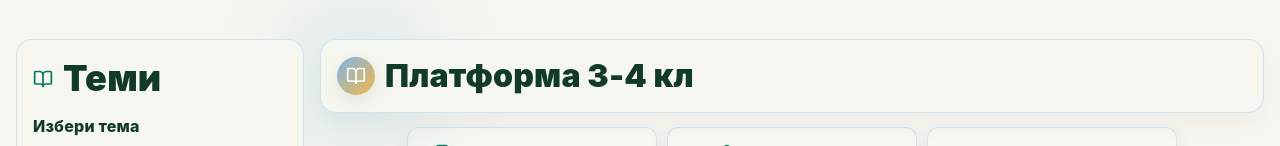
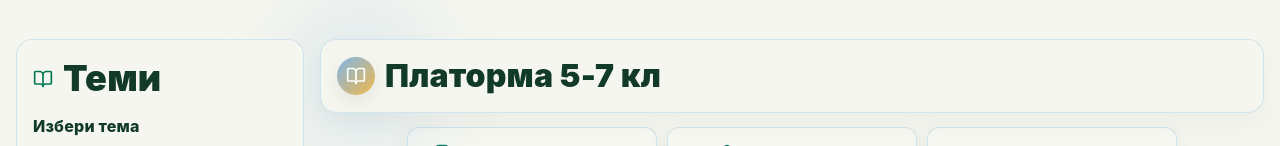
Before and after one commit to Digital-Horizont/SastezatelBG, a Next.js app: page /platform-5-7/fractions in a window 1280 px wide. Shown: the part 138-284 px from the top of the page. Built offline with nearby package versions, Linux system fonts and the light colour scheme.

Commit message:
Quick flexibility added to platform

```diff
--- a/src/app/platform-3-4/[themeId]/page.client.jsx
+++ b/src/app/platform-3-4/[themeId]/page.client.jsx
@@ -31,7 +31,7 @@ export default function ThemePageClient({ themes, initialSelectedKey, platformLi
       <DecorativeWave />
       <div className={styles.grid}>
         <SideBar className={styles.sideBar} platform_url="platform-3-4" />
-        <ThemeContent className={styles.themeContent} />
+        <ThemeContent className={styles.themeContent} platform_title={"Платорма 3-4 кл"} platform_link={"https://sicademybg.skillplate.com/course/platforma-3-4kl"}/>
         <EasyPayModal className={styles.easyPayModal} />
       </div>
       <DecorativeWave rotated />
--- a/src/app/platform-5-7/[themeId]/page.client.jsx
+++ b/src/app/platform-5-7/[themeId]/page.client.jsx
@@ -31,7 +31,7 @@ export default function ThemePageClient({ themes, initialSelectedKey, platformLi
       <DecorativeWave />
       <div className={styles.grid}>
         <SideBar className={styles.sideBar} platform_url="platform-5-7" />
-        <ThemeContent className={styles.themeContent} />
+        <ThemeContent className={styles.themeContent} platform_title={"Платорма 5-7 кл"} platform_link={"https://sicademybg.skillplate.com/course/platforma-5-7kl"}/>
         <EasyPayModal className={styles.easyPayModal} />
       </div>
       <DecorativeWave rotated />
--- a/src/components/Sections/Platform/ThemeContent/index.jsx
+++ b/src/components/Sections/Platform/ThemeContent/index.jsx
@@ -13,14 +13,14 @@ const getYouTubeVideoId = (url) => {
 
 const getYouTubeThumbnail = (id) => `https://img.youtube.com/vi/${id}/maxresdefault.jpg`
 
-export default function ThemeContent() {
+export default function ThemeContent({ platform_title , platform_link }) {
   const selectedTheme = useSelectedTheme()
   const openEasyPay = useEasyPayStore((s) => s.open)
   const [showVideo, setShowVideo] = useState(false)
 
   const handleBankTransfer = () => {}
   const handleCardPayment = () => {
-    window.open("https://sicademybg.skillplate.com/course/platforma-3-4kl", "_blank")
+    window.open(platform_link, "_blank")
   }
 
   useEffect(() => setShowVideo(false), [selectedTheme?.key])
@@ -62,7 +62,7 @@ export default function ThemeContent() {
             <span className={styles.titleIconWrap} aria-hidden>
               <BookOpen className={styles.titleIcon} />
             </span>
-            <span>Платформа 3-4 кл</span>
+            <span>{platform_title}</span>
           </h1>
         </div>
       </div>
```
